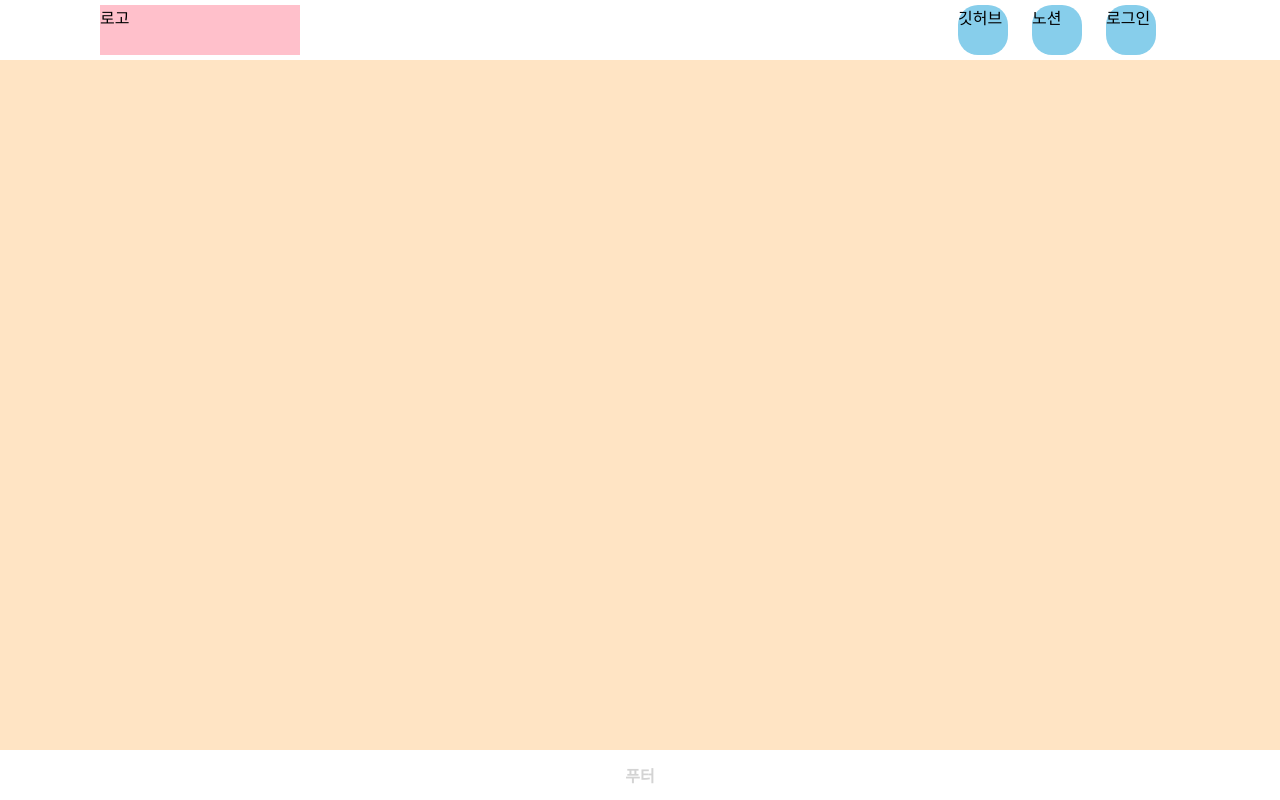
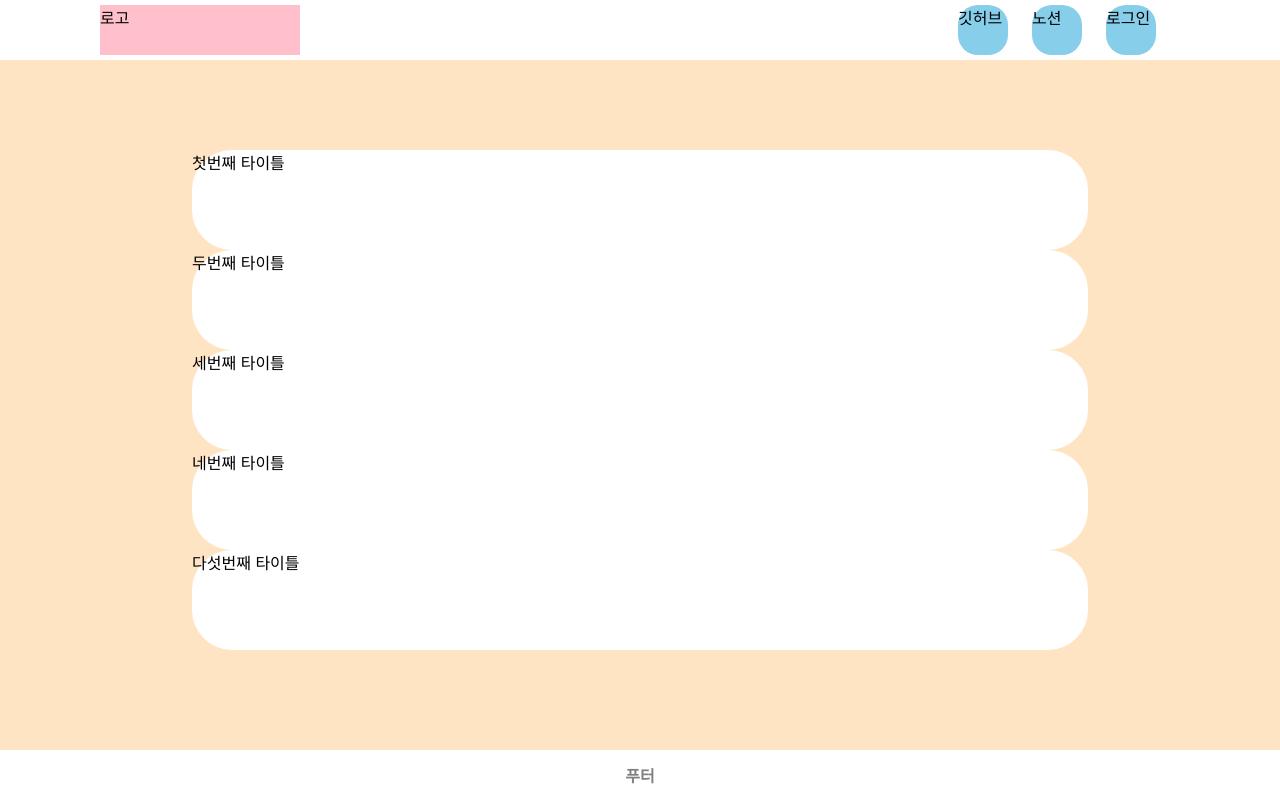
Before and after one commit to kigpand/Blog, a React (Create React App) app: page / in a window 1280 px wide. Built offline with nearby package versions, Linux system fonts and the light colour scheme.

Commit message:
postinglist, posting component추가 redux setting

```diff
--- a/src/App.scss
+++ b/src/App.scss
@@ -2,4 +2,8 @@
     width: 100vw;
     height: 100vh;
     background-color: bisque;
+    display: flex;
+    flex-direction: column;
+    align-items: center;
+    justify-content: center;
 }
--- a/src/App.tsx
+++ b/src/App.tsx
@@ -2,11 +2,13 @@ import React from 'react';
 import './App.scss';
 import Footer from './components/Footer/Footer';
 import Header from './components/Header/Header';
+import PostingList from './components/PostingList/PostingList';
 
 function App() {
   return (
     <div className="App">
       <Header />
+      <PostingList />
       <Footer />
     </div>
   );
--- a/src/components/Footer/Footer.scss
+++ b/src/components/Footer/Footer.scss
@@ -6,7 +6,7 @@
     position: fixed;
     bottom: 0;
     @include bg-color;
-    color: lightgray;
+    color: gray;
     font-weight: bold;
     display: flex;
     align-items: center;
--- a/src/components/Header/Header.scss
+++ b/src/components/Header/Header.scss
@@ -4,6 +4,8 @@
     @include bg-color;
     width: 100%;
     height: 60px;
+    position: fixed;
+    top: 0;
     display: flex;
     justify-content: space-between;
     align-items: center;
--- a/src/components/Posting/Posting.scss
+++ b/src/components/Posting/Posting.scss
@@ -0,0 +1,8 @@
+@import '../../styles/utill.scss';
+
+.posting {
+    @include bg-color;
+    width: 70%;
+    height: 300px;
+    border-radius: 40px;
+}
--- a/src/components/Posting/Posting.tsx
+++ b/src/components/Posting/Posting.tsx
@@ -1,6 +1,9 @@
-const Posting = () => {
+import { IPosting } from '../../model/IPosting';
+import './Posting.scss';
+
+const Posting = (data: IPosting) => {
     return (
-        <div></div>
+        <div className='posting'>{data.data.title}</div>
     )
 }
 
--- a/src/components/PostingList/PostingList.scss
+++ b/src/components/PostingList/PostingList.scss
@@ -0,0 +1,9 @@
+.postingList {
+    width: 100%;
+    height: 500px;
+    display: flex;
+    flex-direction: column;
+    align-items: center;
+    overflow: hidden;
+    flex-wrap: nowrap;
+}
--- a/src/components/PostingList/PostingList.tsx
+++ b/src/components/PostingList/PostingList.tsx
@@ -1,6 +1,22 @@
+import Posting from '../Posting/Posting';
+import './PostingList.scss';
+
 const PostingList = () => {
+
+    const dummyData:any[] = [
+        { title: '첫번째 타이틀', content: '얄리얄리얄라성 얄랄리 얄라' },
+        { title: '두번째 타이틀', content: '얄리얄리얄라성 얄랄리 얄라' },
+        { title: '세번째 타이틀', content: '얄리얄리얄라성 얄랄리 얄라' },
+        { title: '네번째 타이틀', content: '얄리얄리얄라성 얄랄리 얄라' },
+        { title: '다섯번째 타이틀', content: '얄리얄리얄라성 얄랄리 얄라' },
+    ];
+
     return(
-        <div></div>
+        <div className='postingList'>
+            { dummyData.map((data, i) => {
+                return <Posting data={data} key={i}/>
+            })}
+        </div>
     )
 }
 
--- /dev/null
+++ b/src/model/IPosting.ts
@@ -0,0 +1,3 @@
+export interface IPosting {
+    data: { title: string, content: string}
+}
```
